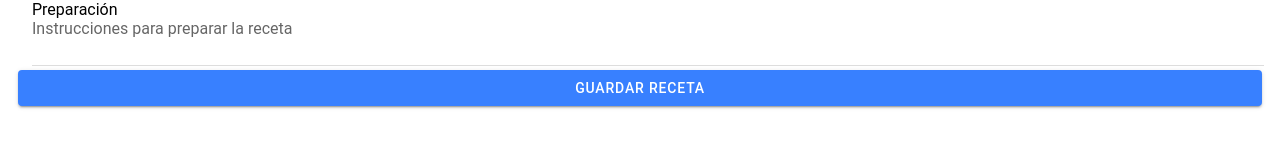
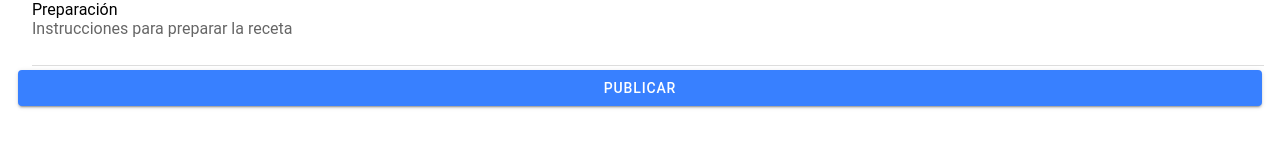
Before and after one commit to Matoxx01/RecetApp, a React (Vite) app: page /Addrecipe in a window 1280 px wide. Shown: the part 406-554 px from the top of the page. Built offline with nearby package versions, Linux system fonts and the light colour scheme.

Commit message:
Correccion "Addrecipe.tsx"

```diff
--- a/src/pages/Addrecipe.tsx
+++ b/src/pages/Addrecipe.tsx
@@ -131,7 +131,7 @@ const Addrecipe: React.FC = () => {
 
           {/* Botón para enviar el formulario */}
           <IonButton expand="block" type="submit">
-            Guardar Receta
+            Publicar
           </IonButton>
         </form>
       </IonContent>
```
